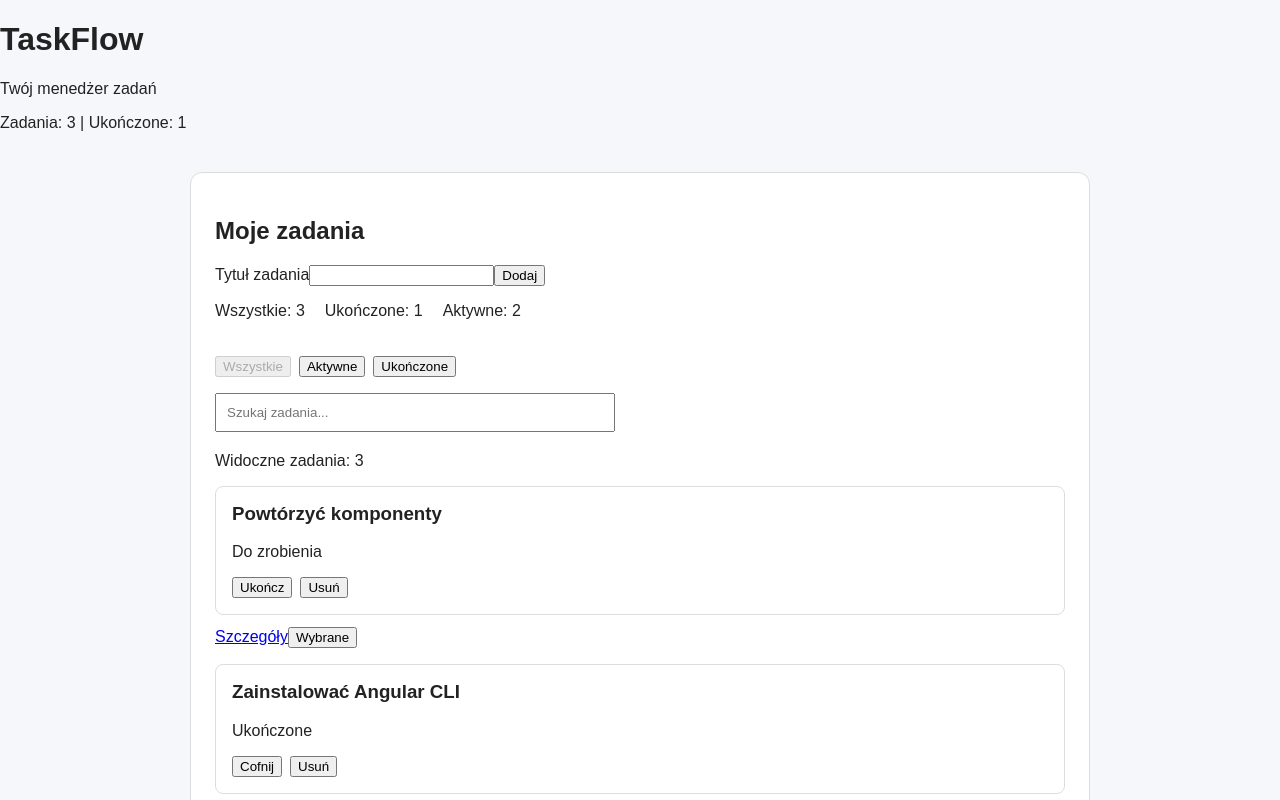
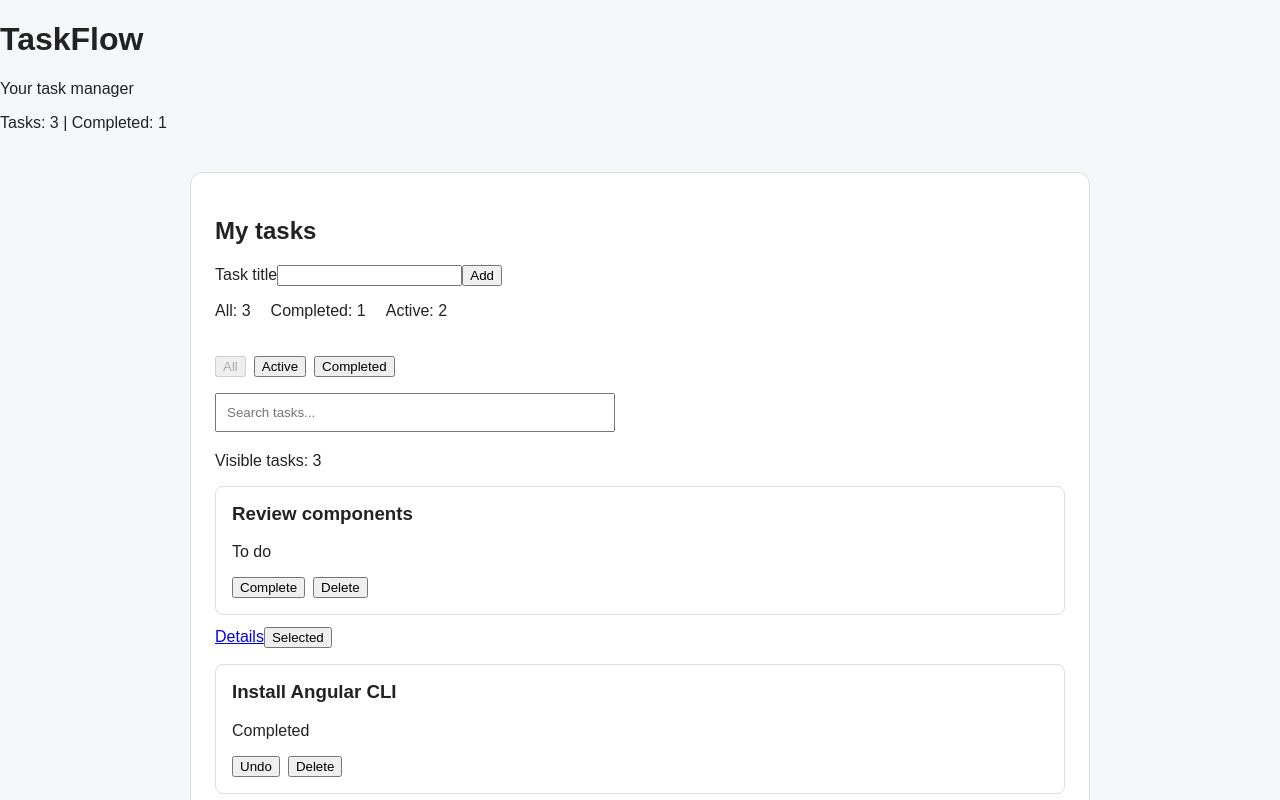
Before and after one commit to sylwiakubicz/TaskFlow, an Angular app: page /tasks in a window 1280 px wide. Shown: the top 800 px of the page. Built offline with nearby package versions, Linux system fonts and the light colour scheme.

Commit message:
translate polish to english

```diff
--- a/src/app/components/header/header.html
+++ b/src/app/components/header/header.html
@@ -1,5 +1,5 @@
 <header>
   <h1>{{ appName }}</h1>
-  <p>Twój menedżer zadań</p>
-  <p>Zadania: {{ totalCount() }} | Ukończone: {{ completedCount() }}</p>
+  <p>Your task manager</p>
+  <p>Tasks: {{ totalCount() }} | Completed: {{ completedCount() }}</p>
 </header>
--- a/src/app/components/task-card/task-card.html
+++ b/src/app/components/task-card/task-card.html
@@ -2,16 +2,16 @@
   <h3>{{ task().title }}</h3>
 
   @if (task().status === 'done') {
-  <p>Ukończone</p>
+  <p>Completed</p>
   } @else {
-  <p>Do zrobienia</p>
+  <p>To do</p>
   }
 
   <button type="button" (click)="toggleCompleted()">
-    {{ task().status === 'done' ? 'Cofnij' : 'Ukończ' }}
+    {{ task().status === 'done' ? 'Undo' : 'Complete' }}
   </button>
 
   <button type="button" (click)="requestDelete()">
-    Usuń
+    Delete
   </button>
 </article>
--- a/src/app/components/task-details/task-details.html
+++ b/src/app/components/task-details/task-details.html
@@ -1,11 +1,11 @@
-<a routerLink="/tasks">← Wróć do zadań</a>
+<a routerLink="/tasks">← Back to tasks</a>
 
 @if (taskId() === null) {
-<p>Nieprawidłowy identyfikator zadania.</p>
+<p>Invalid task ID.</p>
 } @else if (task(); as currentTask) {
 <h2>{{ currentTask.title }}</h2>
 <p>ID: {{ currentTask.id }}</p>
 <p>Status: {{ currentTask.status }}</p>
 } @else {
-<p>Nie znaleziono zadania.</p>
+<p>Task not found.</p>
 }
--- a/src/app/components/task-filter/task-filter.html
+++ b/src/app/components/task-filter/task-filter.html
@@ -1,5 +1,5 @@
 <button type="button" (click)="toggle()">
   {{ showCompleted()
-  ? 'Ukryj ukończone'
-  : 'Pokaż ukończone' }}
+  ? 'Hide completed'
+  : 'Show completed' }}
 </button>
--- a/src/app/components/task-list/task-list.html
+++ b/src/app/components/task-list/task-list.html
@@ -1,8 +1,8 @@
 <app-card>
-  <h2 card-header>Moje zadania</h2>
+  <h2 card-header>My tasks</h2>
 
   <form (submit)="$event.preventDefault(); addTask()">
-    <label for="task-title">Tytuł zadania</label>
+    <label for="task-title">Task title</label>
 
     <input
       id="task-title"
@@ -11,16 +11,16 @@
     />
 
     @if (titleControl.invalid && titleControl.touched) {
-    <p>Podaj tytuł zadania.</p>
+    <p>Enter a task title.</p>
     }
 
-    <button type="submit">Dodaj</button>
+    <button type="submit">Add</button>
   </form>
 
   <section class="statistics">
-    <p>Wszystkie: {{ totalCount() }}</p>
-    <p>Ukończone: {{ completedCount() }}</p>
-    <p>Aktywne: {{ activeCount() }}</p>
+    <p>All: {{ totalCount() }}</p>
+    <p>Completed: {{ completedCount() }}</p>
+    <p>Active: {{ activeCount() }}</p>
   </section>
 
   <div class="filters">
@@ -29,7 +29,7 @@
       (click)="setFilter('all')"
       [disabled]="filter() === 'all'"
     >
-      Wszystkie
+      All
     </button>
 
     <button
@@ -37,7 +37,7 @@
       (click)="setFilter('active')"
       [disabled]="filter() === 'active'"
     >
-      Aktywne
+      Active
     </button>
 
     <button
@@ -45,20 +45,20 @@
       (click)="setFilter('done')"
       [disabled]="filter() === 'done'"
     >
-      Ukończone
+      Completed
     </button>
   </div>
 
   <div class="search">
     <input
       type="text"
-      placeholder="Szukaj zadania..."
+      placeholder="Search tasks..."
       [value]="searchQuery()"
       (input)="updateSearch($event)"
     />
   </div>
 
-  <p>Widoczne zadania: {{ visibleTasks().length }}</p>
+  <p>Visible tasks: {{ visibleTasks().length }}</p>
 
   @for (task of visibleTasks(); track task.id) {
   <div class="task-row">
@@ -67,24 +67,24 @@
       (deleteRequested)="deleteTask($event)"
       (completedToggled)="toggleTask($event)"
     />
-    <a [routerLink]="['/tasks', task.id]">Szczegóły</a>
+    <a [routerLink]="['/tasks', task.id]">Details</a>
 
     <button
       type="button"
       (click)="selectTask(task.id)"
     >
       {{ selectedTaskId() === task.id
-      ? 'Wybrane'
-      : 'Wybierz' }}
+      ? 'Selected'
+      : 'Select' }}
     </button>
   </div>
   } @empty {
-  <p>Brak zadań spełniających kryteria.</p>
+  <p>No tasks match your criteria.</p>
   }
 
   @if (selectedTaskId() !== null) {
-  <p>Wybrane zadanie ID: {{ selectedTaskId() }}</p>
+  <p>Selected task ID: {{ selectedTaskId() }}</p>
   } @else {
-  <p>Żadne zadanie nie jest wybrane.</p>
+  <p>No task selected.</p>
   }
 </app-card>
--- a/src/app/components/task-list/task-list.ts
+++ b/src/app/components/task-list/task-list.ts
@@ -72,7 +72,7 @@ export class TaskList {
 
   constructor() {
     effect(() => {
-      console.log('Liczba ukończonych:', this.completedCount());
+      console.log('Completed count:', this.completedCount());
     });
   }
 
--- a/src/app/services/task.ts
+++ b/src/app/services/task.ts
@@ -9,17 +9,17 @@ export class TaskService {
   private readonly tasksState = signal<Task[]>([
     {
       id: 1,
-      title: 'Powtórzyć komponenty',
+      title: 'Review components',
       status: 'todo',
     },
     {
       id: 2,
-      title: 'Zainstalować Angular CLI',
+      title: 'Install Angular CLI',
       status: 'done',
     },
     {
       id: 3,
-      title: 'Poznać nowy control flow',
+      title: 'Learn the new control flow',
       status: 'in-progress',
     },
   ]);
```
Also changed, not shown: 2 other files (tests, documents, lock files or other folders).
